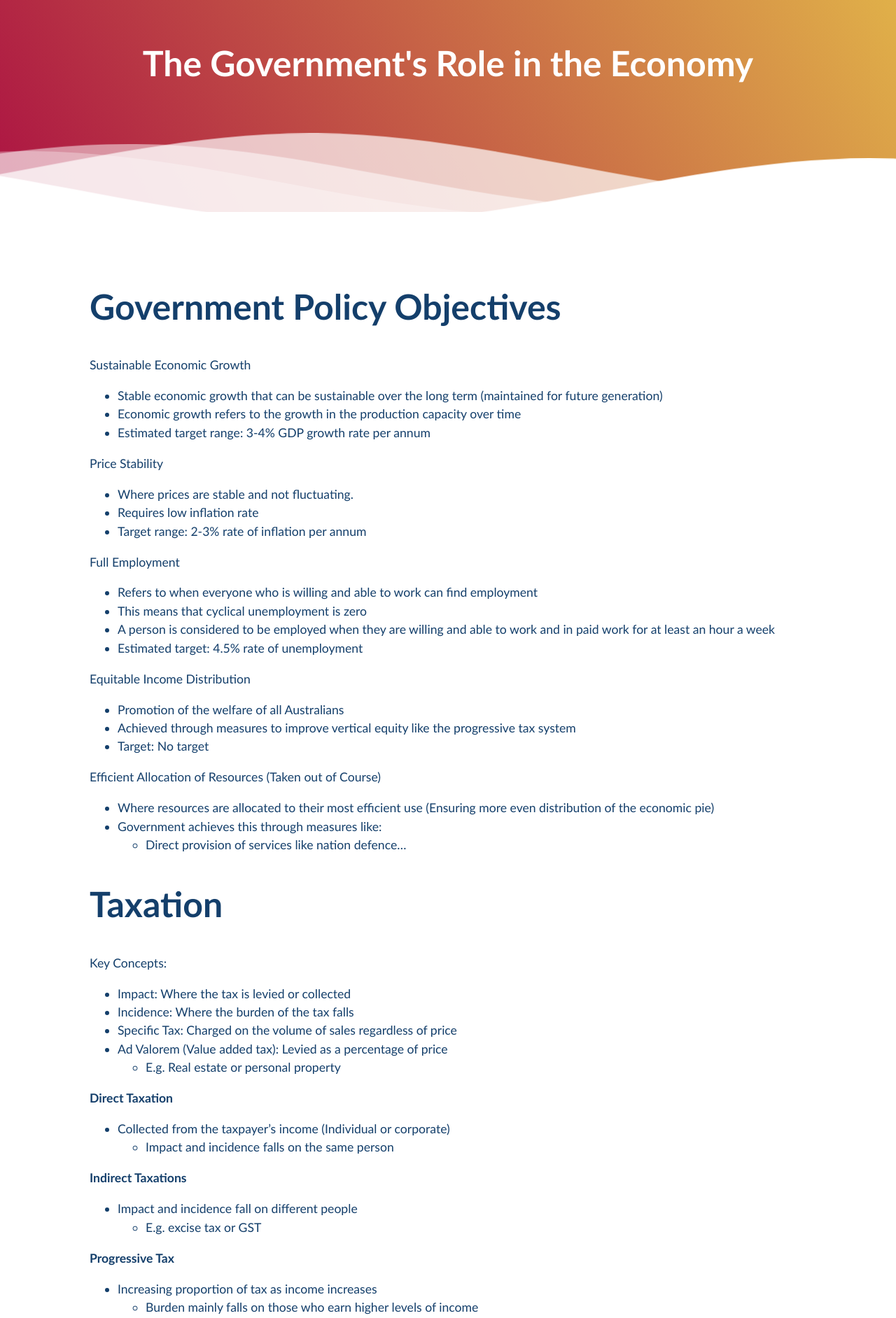
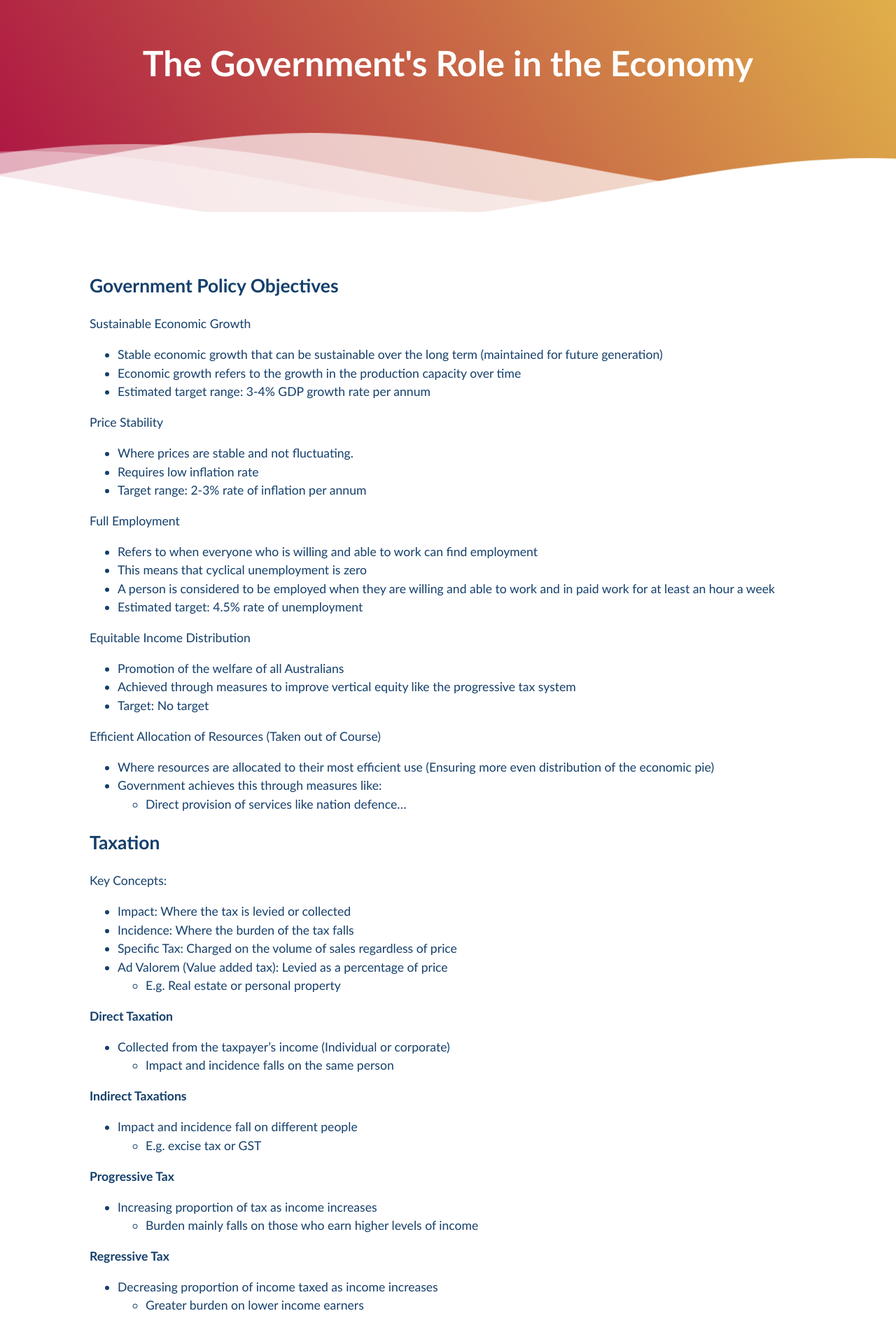
Before and after one commit to Pi-thagoras/the-chicken-pen, a Jekyll site: the page built from economics/Government-in-Economy.md, in a window 1280 px wide. Shown: the top 1884 px of the page at 70% size. Built offline with Jekyll 4.4.1, drawn with Linux system fonts in a browser that asks for light colours.

Commit message:
vault backup: 2023-09-08 11:50:52

```diff
--- a/economics/Government-in-Economy.md
+++ b/economics/Government-in-Economy.md
@@ -1,7 +1,7 @@
 ---
 title: The Government's Role in the Economy
 ---
-# Government Policy Objectives
+## Government Policy Objectives
 
 Sustainable Economic Growth
 - Stable economic growth that can be sustainable over the long term (maintained for future generation)
@@ -29,7 +29,7 @@ Efficient Allocation of Resources (Taken out of Course)
 - Government achieves this through measures like:
 	- Direct provision of services like nation defence...
 
-# Taxation
+## Taxation
 
 Key Concepts:
 - Impact: Where the tax is levied or collected
```
